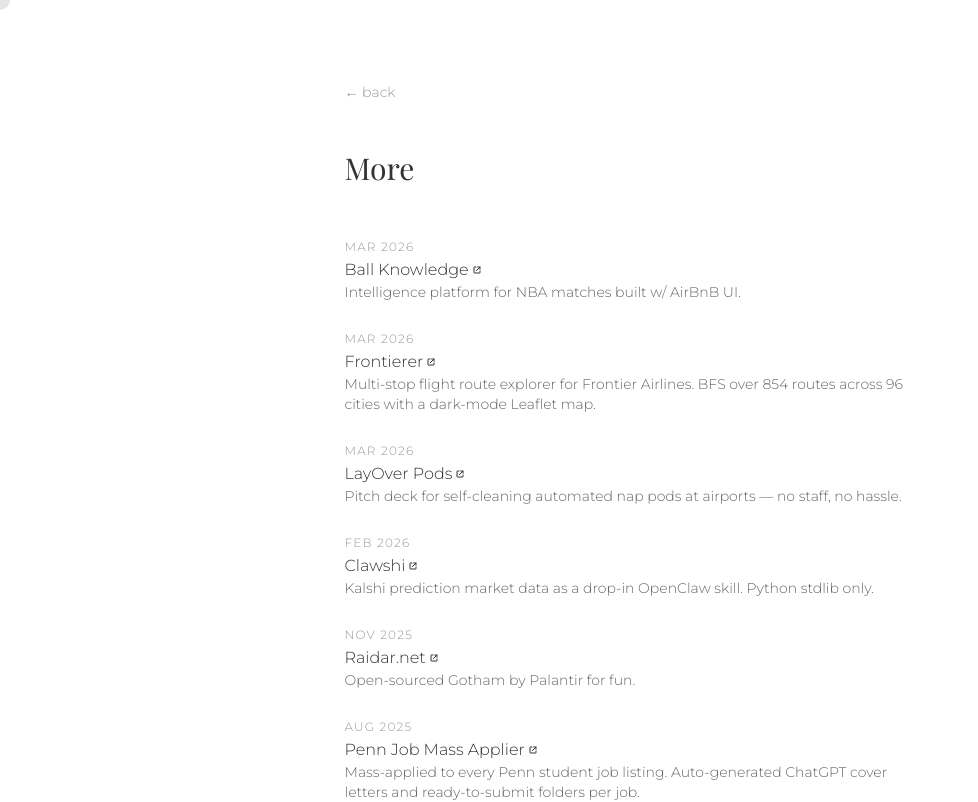
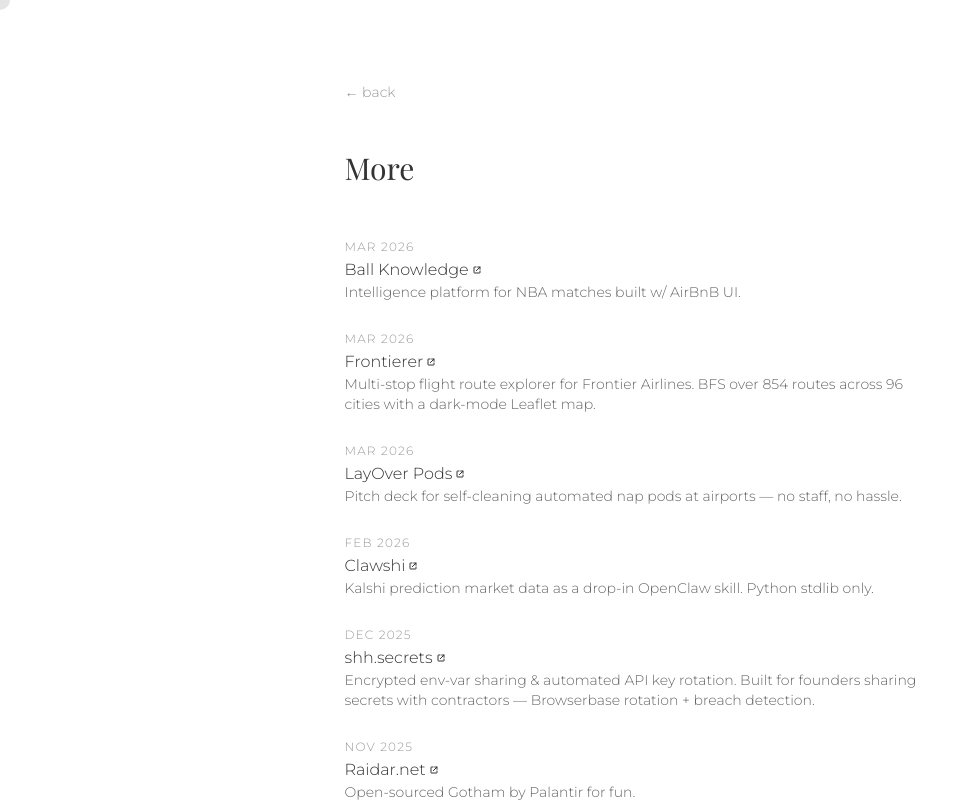
Before and after one commit to Mootbing/Portfolio.JasonXu.me, a Next.js app: page /more in a window 1280 px wide. Shown: the top 802 px of the page, without its empty margins (0-978 px from the left). Built offline with nearby package versions, Linux system fonts and the light colour scheme; a web font is replaced by a local one.

Commit message:
add shh.secrets (Dec 2025) to /more

```diff
--- a/app/more/page.tsx
+++ b/app/more/page.tsx
@@ -3,6 +3,7 @@ const ARCHIVES = [
   { year: "Mar 2026", title: "Frontierer", description: "Multi-stop flight route explorer for Frontier Airlines. BFS over 854 routes across 96 cities with a dark-mode Leaflet map.", link: "https://github.com/Mootbing/Frontierer", tags: ["Next", "Leaflet", "TypeScript"] },
   { year: "Mar 2026", title: "LayOver Pods", description: "Pitch deck for self-cleaning automated nap pods at airports — no staff, no hassle.", link: "https://mootbing.github.io/Layover/", tags: ["HTML", "Deck"] },
   { year: "Feb 2026", title: "Clawshi", description: "Kalshi prediction market data as a drop-in OpenClaw skill. Python stdlib only.", link: "https://github.com/Mootbing/Clawshi", tags: ["Python", "OpenClaw"] },
+  { year: "Dec 2025", title: "shh.secrets", description: "Encrypted env-var sharing & automated API key rotation. Built for founders sharing secrets with contractors — Browserbase rotation + breach detection.", link: "https://github.com/Mootbing/auto-key-rotator", tags: ["Next", "Supabase", "Browserbase"] },
   { year: "Nov 2025", title: "Raidar.net", description: "Open-sourced Gotham by Palantir for fun.", link: "https://raidar.net/", tags: ["Next", "OpenSky API"] },
   { year: "Aug 2025", title: "Penn Job Mass Applier", description: "Mass-applied to every Penn student job listing. Auto-generated ChatGPT cover letters and ready-to-submit folders per job.", link: "https://www.instagram.com/reel/DNt4TMsXOYx/", tags: ["Python", "Tkinter", "OpenAI"] },
   { year: "Jul 2025", title: "Linge", description: "Tinder + Hinge = Linge. Swipe through weekly coffee chat matches", link: "", tags: ["Flutter", "Supabase", "Clado"] },
```
